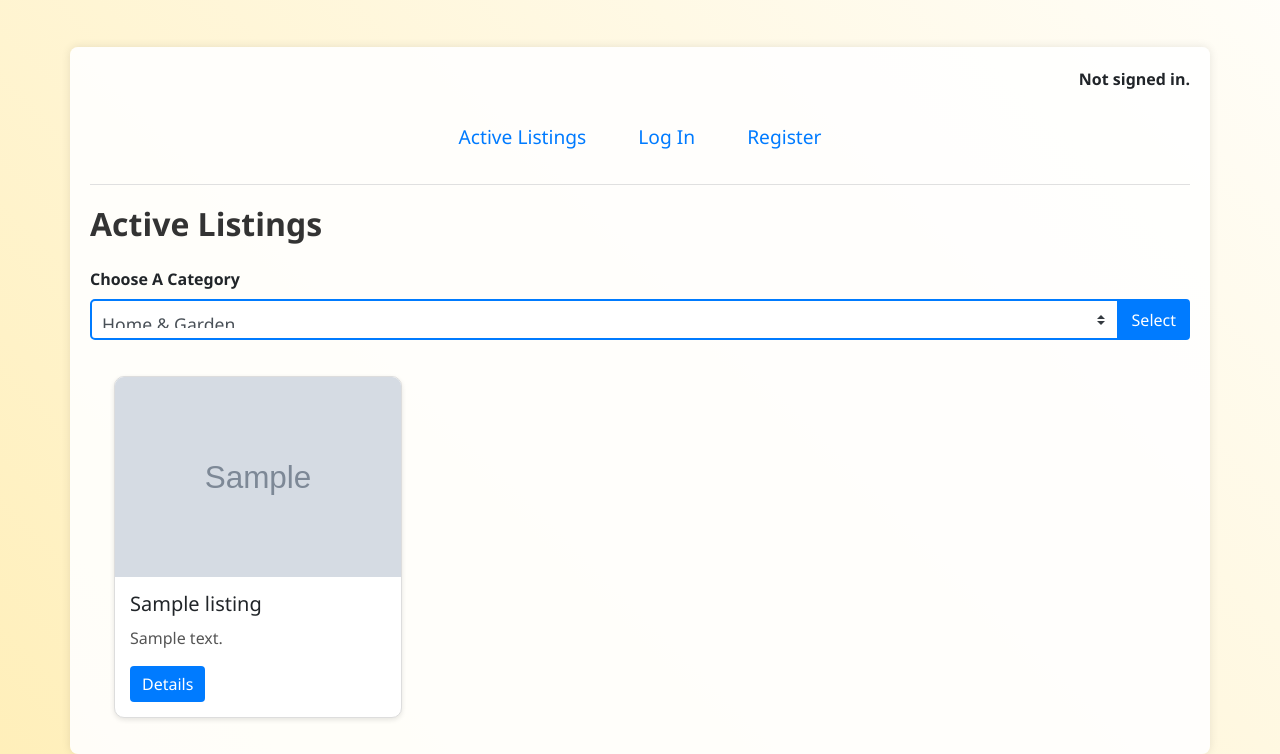
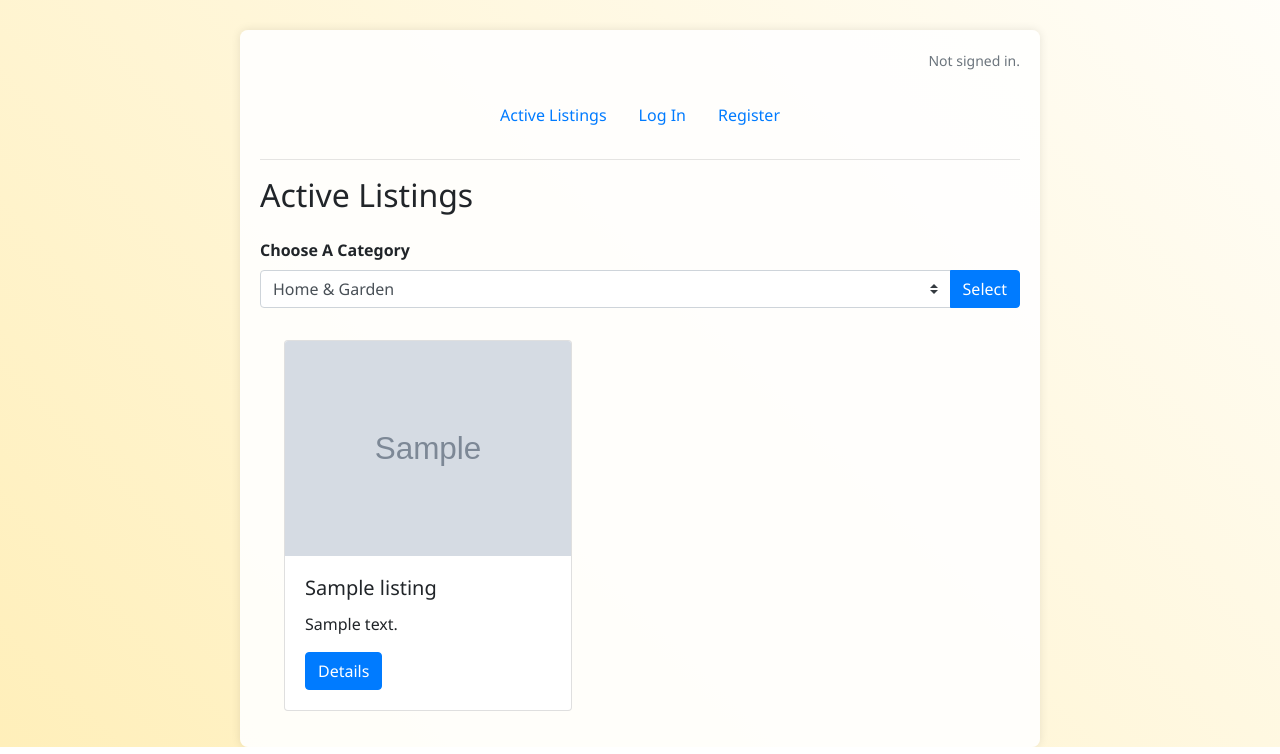
Before and after one commit to pgatundu/Commerce, a Django app: page / in a window 1280 px wide. Shown: the part 218-972 px from the top of the page. Run offline with Django 3.2, Linux system fonts and the light colour scheme; data comes from the database, SQL or seed files in the repository; both versions use the stored data as it was after the commit; tables that the repository leaves empty hold one stand-in row (values such as "Sample post"); grey boxes marked "Sample" are stand-in pictures; some libraries are stand-ins or nearby versions.

Commit message:
Fri, Aug 2, 2024, 4:36 PM +03:00

```diff
--- a/auctions/static/auctions/styles.css
+++ b/auctions/static/auctions/styles.css
@@ -1,33 +1,10 @@
-body {
-    padding: 10px;
-}
+/* Reset and basic styles */
 
 body {
-    background: linear-gradient(45deg, #ffefba, #ffffff);
-    font-family: 'Segoe UI', Tahoma, Geneva, Verdana, sans-serif;
     margin: 0;
     padding: 0;
-}
-
-header {
-    background-image: url("{% static 'auctions/header-bg.jpg' %}");
-    background-size: cover;
-    background-position: center;
-}
-
-.nav-link {
-    color: #007bff;
-    font-size: 1.2em;
-    margin: 0 10px;
-}
-
-.nav-link:hover {
-    color: #0056b3;
-    text-decoration: underline;
-}
-
-h1.display-4 {
-    text-shadow: 2px 2px 4px rgba(0, 0, 0, 0.4);
+    font-family: 'Segoe UI', Tahoma, Geneva, Verdana, sans-serif;
+    background: linear-gradient(45deg, #ffefba, #ffffff);
 }
 
 .container {
@@ -36,176 +13,86 @@ h1.display-4 {
     box-shadow: 0 0 10px rgba(0, 0, 0, 0.1);
     padding: 20px;
 }
-
-.text-right span {
-    font-weight: bold;
-}
-
-hr {
-    border: 0;
-    height: 1px;
-    background: #e0e0e0;
-    margin: 20px 0;
-}
-
-body {
-    background: linear-gradient(45deg, #ffefba, #ffffff);
-    font-family: 'Segoe UI', Tahoma, Geneva, Verdana, sans-serif;
-    margin: 0;
-    padding: 0;
-}
-
+/* Header styles */
 .header {
-    background-size: cover;
-    background-position: center;
-    background-repeat: no-repeat;
-    position: relative;
-    color: white;
-    text-shadow: 1px 1px 2px rgba(0, 0, 0, 0.6);
-}
-
-.header::before {
-    content: "";
-    position: absolute;
-    top: 0;
-    left: 0;
-    width: 100%;
-    height: 100%;
-    background: rgba(0, 0, 0, 0.4);
-    /* Adds a dark overlay */
-    z-index: 1;
+    background-color: #007bff;
+    /* Bootstrap primary color */
+    color: #fff;
+    border-bottom-left-radius: 20px;
+    /* Rounded bottom-left corner */
+    border-bottom-right-radius: 20px;
+    /* Rounded bottom-right corner */
+    padding: 20px 0;
+    /* Vertical padding */
+    box-shadow: 0 2px 4px rgba(0, 0, 0, 0.1);
+    /* Soft shadow */
 }
 
 .header-content {
-    position: relative;
-    z-index: 2;
+    max-width: 800px;
+    margin: 0 auto;
 }
 
-.container {
-    background: rgba(255, 255, 255, 0.9);
-    border-radius: 8px;
-    box-shadow: 0 0 10px rgba(0, 0, 0, 0.1);
-    padding: 20px;
+/* Cs50 Auctions heading styles */
+.header h1 {
+    font-family: 'Arial', sans-serif;
+    /* Change the font family */
+    font-size: 2.5rem;
+    /* Adjust the font size */
+    margin-bottom: 10px;
+    /* Space below the heading */
 }
 
-h2 {
-    font-weight: bold;
-    color: #333;
+.header p {
+    font-family: 'Arial', sans-serif;
+    /* Change the font family for the lead paragraph */
+    font-size: 1.25rem;
+    /* Adjust the font size */
 }
 
-.form-group {
-    margin-bottom: 20px;
+/* Navigation styles */
+.nav-link {
+    color: #007bff;
+    transition: color 0.3s;
+    /* Smooth color transition */
 }
 
-.custom-select {
-    border: 2px solid #007bff;
-    border-radius: 5px;
-    padding: 10px;
-    font-size: 1.1em;
-    transition: all 0.3s ease;
+.nav-link:hover {
+    color: #0056b3;
+    /* Darker shade of primary color on hover */
 }
 
-.custom-select:hover,
-.custom-select:focus {
-    border-color: #0056b3;
-    outline: none;
-    box-shadow: 0 0 5px rgba(0, 123, 255, 0.5);
+/* Container styles */
+.container {
+    max-width: 800px;
+    margin: 0 auto;
 }
 
-.btn-primary {
-    background-color: #007bff;
-    border: none;
-    transition: background-color 0.3s ease;
+/* User info styles */
+.text-right {
+    font-size: 14px;
 }
 
-.btn-primary:hover {
-    background-color: #0056b3;
+.text-right span {
+    color: #6c757d;
+    /* Bootstrap secondary color */
 }
 
-.card {
-    border: 1px solid #ddd;
-    border-radius: 10px;
-    overflow: hidden;
-    box-shadow: 0 2px 5px rgba(0, 0, 0, 0.1);
+/* Page heading styles */
+.display-4 {
+    margin-bottom: 0.5rem;
 }
 
-.card-img-top {
-    height: 200px;
-    object-fit: cover;
+.lead {
+    font-size: 1.25rem;
+    margin-bottom: 1rem;
 }
 
-.card-body {
-    padding: 15px;
+/* General link styles */
+a {
+    text-decoration: none;
 }
 
-.card-title {
-    font-size: 1.25em;
-    margin-bottom: 10px;
+a:hover {
+    text-decoration: underline;
 }
-
-.card-text {
-    color: #555;
-}
-
-
-.bid-form {
-    background: #f8f9fa;
-    /* Light gray background for better contrast */
-    border: 2px solid #dee2e6;
-    /* Border to make it stand out */
-    border-radius: 5px;
-    /* Rounded corners */
-    padding: 15px;
-    /* Padding inside the form */
-}
-
-.form-control {
-    border: 2px solid #007bff;
-    /* Blue border */
-    border-radius: 0;
-    /* Remove default rounded corners for a cleaner look */
-    box-shadow: none;
-    /* Remove default shadow */
-    transition: border-color 0.3s, box-shadow 0.3s;
-    /* Smooth transition */
-}
-
-.form-control:focus {
-    border-color: #0056b3;
-    /* Darker blue border on focus */
-    box-shadow: 0 0 5px rgba(0, 123, 255, 0.5);
-    /* Shadow effect on focus */
-}
-
-.input-group-append .btn-primary {
-    background-color: #007bff;
-    /* Primary color */
-    border: 2px solid #007bff;
-    /* Matching border */
-    transition: background-color 0.3s, border-color 0.3s;
-    /* Smooth transition */
-}
-
-.input-group-append .btn-primary:hover {
-    background-color: #0056b3;
-    /* Darker blue on hover */
-    border-color: #0056b3;
-    /* Matching border on hover */
-}
-
-.input-group {
-    width: 100%;
-    /* Make input and button full width in the group */
-}
-
-@media (max-width: 576px) {
-    .input-group {
-        flex-direction: column;
-        /* Stack input and button on small screens */
-    }
-
-    .input-group-append {
-        margin-top: 10px;
-        /* Space between input and button on small screens */
-    }
-}
--- a/auctions/templates/auctions/create_listing.html
+++ b/auctions/templates/auctions/create_listing.html
@@ -25,7 +25,7 @@
         <div class="input-group-prepend">
             <label class="input-group-text" for="inputGroupSelect01">Choose Category</label>
         </div>
-        <select name="category" class="custom-select" id="category">
+        <select name="category" class="form-control" id="category">
             {% for cat in categories %}
             <option selected>{{ cat }}</option>
             {% endfor %}
--- a/auctions/views.py
+++ b/auctions/views.py
@@ -3,7 +3,8 @@ from django.db import IntegrityError
 from django.http import HttpResponse, HttpResponseRedirect
 from django.shortcuts import render
 from django.urls import reverse
-
+from django.shortcuts import render, get_object_or_404, redirect
+from django.contrib import messages
 from .models import User, Category, Listing, Comment, Bid
 
 
@@ -26,51 +27,46 @@ def listing(request,id):
                       "isListingInWatchlist": isListingInWatchlist,
                       "all_comments": all_comments,
                       "isOwner": isOwner
-                  })
-def closeAuction(request,id):
-    listingData = Listing.objects.get(pk=id)
-    listingData.isActive = False
-    all_comments = Comment.objects.filter(listing=listingData)
+    })
+
+def addBid(request, id):
+    listingData = get_object_or_404(Listing, pk=id)
     isOwner = request.user.username == listingData.owner.username
-    isListingInWatchlist = listingData.watchlist.filter(id=request.user.id).exists()
-    listingData.save()
-    return render(request,"auctions/listing.html",{
-                   "listing":listingData,
-                   "isListingInWatchlist": isListingInWatchlist,
-                   "all_comments": all_comments,
-                   "isOwner": isOwner,
-                   "update": True,
-                   "message": "Congraculations!! Your Auction is closed."
-               })
 
-def addBid(request,id):
-    newBid = request.POST['newBid']
-    listingData = Listing.objects.get(pk=id)
-    isListingInWatchlist = listingData.watchlist.filter(id=request.user.id).exists()
-    all_comments = Comment.objects.filter(listing=listingData)
-    isOwner = request.user.username == listingData.owner.username
-    if int(newBid) > listingData.price.bid:
-        updateBid = Bid(user=request.user, bid=int(newBid))
+    if isOwner:
+        messages.error(request, "You cannot bid on your own listing.")
+        return redirect('listing', id=id)
+
+    try:
+        newBid = float(request.POST['newBid'])
+    except ValueError:
+        messages.error(request, "Invalid bid amount.")
+        return redirect('listing', id=id)
+
+    if newBid > listingData.price.bid:
+        updateBid = Bid(user=request.user, bid=newBid)
         updateBid.save()
         listingData.price = updateBid
         listingData.save()
-        return render (request, "auctions/listing.html",{
-            "listing": listingData,
-            "message": "Bid Updated Successfully",
-            "update": True,
-            "isListingInWatchlist": isListingInWatchlist,
-            "all_comments": all_comments,
-            "isOwner": isOwner
-        })
+        messages.success(request, "Bid Updated Successfully.")
     else:
-         return render (request, "auctions/listing.html",{
-            "listing": listingData,
-            "message": "Bid Update Failed",
-            "update": False,
-            "isListingInWatchlist": isListingInWatchlist,
-            "all_comments": all_comments,
-            "isOwner": isOwner
-         })
+        messages.error(request, "Bid Update Failed. Your bid must be higher than the current price.")
+
+    return redirect('listing', id=id)
+
+def closeAuction(request, id):
+    listingData = get_object_or_404(Listing, pk=id)
+    if request.user != listingData.owner:
+        messages.error(request, "You do not have permission to close this auction.")
+        return redirect('listing', id=id)
+
+    listingData.isActive = False
+    listingData.save()
+    messages.success(request, "Congratulations!! Your auction is closed.")
+
+    return redirect('listing', id=id)
+
+
 
 
 def add_comment(request, id):
```
Also changed, not shown: auctions/templates/auctions/listing.html (+20 -17 lines), auctions/migrations/0005_bid_alter_listing_price.py, auctions/migrations/0006_alter_bid_bid.py, auctions/templates/auctions/layout.html (line endings or trailing spaces), db.sqlite3.
